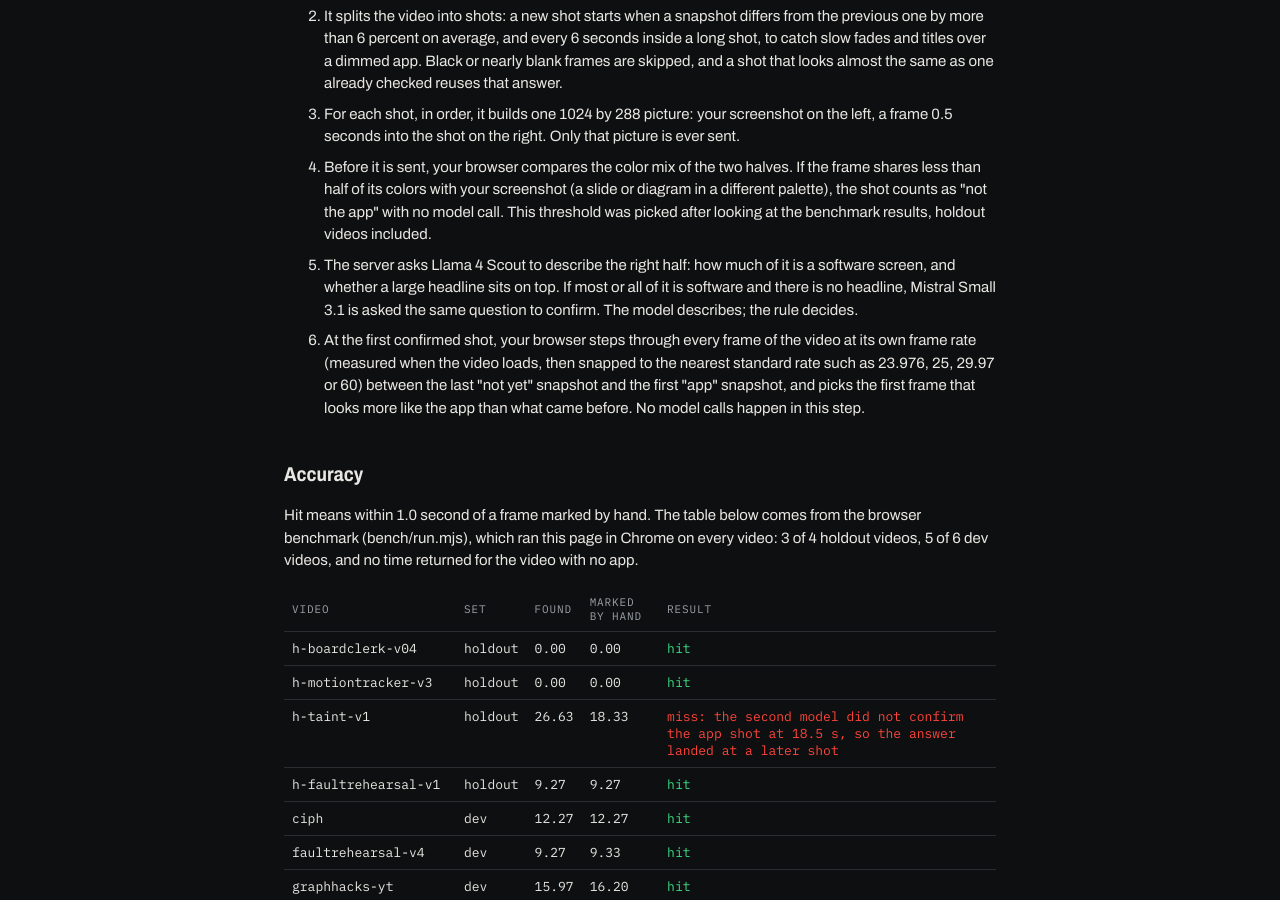
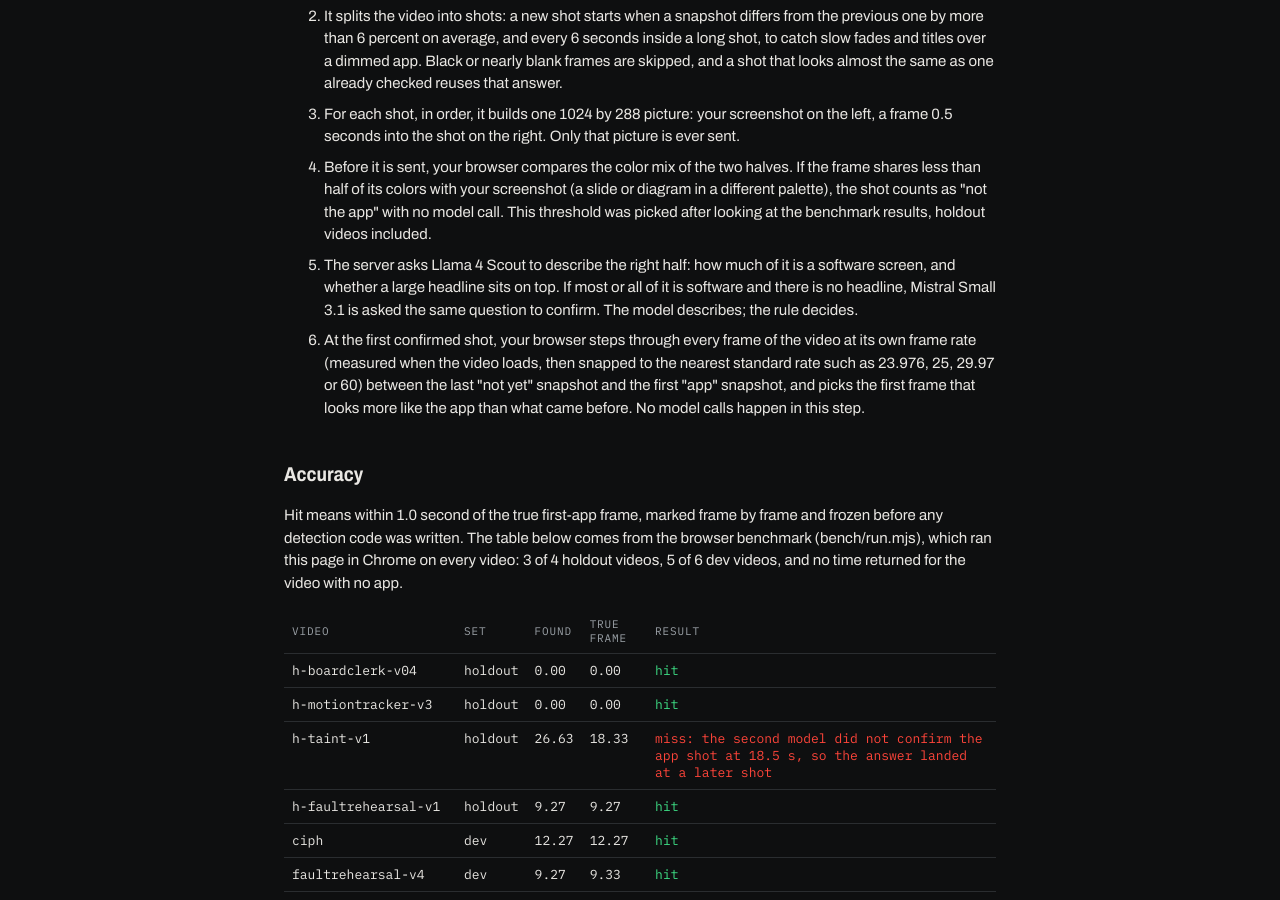
Before and after one commit to by42ppcrps-dev/first-ten-seconds, a website: page public/how.html in a window 1280 px wide. Shown: the part 190-1090 px from the top of the page. Drawn offline with Linux system fonts and the light colour scheme.

Commit message:
Say the true frames were marked frame by frame and frozen before any code; note untested editor import under the export buttons

```diff
--- a/public/css/fts.css
+++ b/public/css/fts.css
@@ -62,6 +62,7 @@ button.shot:hover { border-color: var(--on-screen); }
 .marker-label { position: absolute; top: 0; left: 6px; font: 500 11px var(--mono); color: var(--bg); background: var(--on-screen); padding: 2px 6px; white-space: nowrap; }
 .exports { padding: 16px 24px; display: flex; gap: 8px; flex-wrap: wrap; align-items: center; border-top: 1px solid var(--rule); }
 .exports[hidden] { display: none; }
+.exports .untested { flex-basis: 100%; margin: 4px 0 0; }
 .example-note { padding: 8px 24px; font: 12px var(--mono); color: var(--dim); border-bottom: 1px solid var(--rule); }
 .offscreen { position: fixed; left: -10000px; top: 0; width: 160px; height: 90px; }
 table { border-collapse: collapse; width: 100%; font: 13px var(--mono); font-variant-numeric: tabular-nums; }
--- a/public/how.html
+++ b/public/how.html
@@ -13,8 +13,8 @@
 <li>At the first confirmed shot, your browser steps through every frame of the video at its own frame rate (measured when the video loads, then snapped to the nearest standard rate such as 23.976, 25, 29.97 or 60) between the last "not yet" snapshot and the first "app" snapshot, and picks the first frame that looks more like the app than what came before. No model calls happen in this step.</li>
 </ol>
 <h2>Accuracy</h2>
-<p id="bench-note">Hit means within 1.0 second of a frame marked by hand. The table below comes from the browser benchmark (bench/run.mjs), which ran this page in Chrome on every video: 3 of 4 holdout videos, 5 of 6 dev videos, and no time returned for the video with no app.</p>
-<div id="bench-table"><table><thead><tr><th>Video</th><th>Set</th><th>Found</th><th>Marked by hand</th><th>Result</th></tr></thead><tbody>
+<p id="bench-note">Hit means within 1.0 second of the true first-app frame, marked frame by frame and frozen before any detection code was written. The table below comes from the browser benchmark (bench/run.mjs), which ran this page in Chrome on every video: 3 of 4 holdout videos, 5 of 6 dev videos, and no time returned for the video with no app.</p>
+<div id="bench-table"><table><thead><tr><th>Video</th><th>Set</th><th>Found</th><th>True frame</th><th>Result</th></tr></thead><tbody>
 <tr><td>h-<wbr>boardclerk-<wbr>v04<span class="set-tag">holdout</span></td><td>holdout</td><td>0.00</td><td>0.00</td><td class="hit">hit</td></tr>
 <tr><td>h-<wbr>motiontracker-<wbr>v3<span class="set-tag">holdout</span></td><td>holdout</td><td>0.00</td><td>0.00</td><td class="hit">hit</td></tr>
 <tr><td>h-<wbr>taint-<wbr>v1<span class="set-tag">holdout</span></td><td>holdout</td><td>26.63</td><td>18.33</td><td class="miss">miss: the second model did not confirm the app shot at 18.5 s, so the answer landed at a later shot</td></tr>
@@ -46,7 +46,7 @@ fetch("/data/bench.json").then(r => r.ok ? r.json() : null).then(d => {
   if (!d || !Array.isArray(d.rows)) return;
   const cell = (tag, text, cls) => { const c = document.createElement(tag); c.textContent = text; if (cls) c.className = cls; return c; };
   const table = document.createElement("table"), head = document.createElement("tr"), body = document.createElement("tbody");
-  ["Video", "Set", "Found", "Marked by hand", "Result"].forEach(h => head.appendChild(cell("th", h)));
+  ["Video", "Set", "Found", "True frame", "Result"].forEach(h => head.appendChild(cell("th", h)));
   table.appendChild(document.createElement("thead")).appendChild(head);
   for (const x of d.rows) {
     const tr = document.createElement("tr");
@@ -65,7 +65,7 @@ fetch("/data/bench.json").then(r => r.ok ? r.json() : null).then(d => {
   box.replaceChildren(table, cell("p", "Browser run " + d.date + ", commit " + d.commit + ".", "label"));
   const of = s => { const rs = d.rows.filter(x => x.set === s); return rs.filter(x => x.hit).length + " of " + rs.length; };
   const noApp = d.rows.filter(x => x.set === "rcv");
-  document.getElementById("bench-note").textContent = "Hit means within 1.0 second of a frame marked by hand. The table below comes from the browser benchmark (bench/run.mjs), which ran this page in Chrome on every video: " + of("holdout") + " holdout videos, " + of("dev") + " dev videos" + (noApp.length ? ", and " + (noApp.every(x => x.hit) ? "no time returned for the video with no app" : "a false positive on the video with no app") : "") + ".";
+  document.getElementById("bench-note").textContent = "Hit means within 1.0 second of the true first-app frame, marked frame by frame and frozen before any detection code was written. The table below comes from the browser benchmark (bench/run.mjs), which ran this page in Chrome on every video: " + of("holdout") + " holdout videos, " + of("dev") + " dev videos" + (noApp.length ? ", and " + (noApp.every(x => x.hit) ? "no time returned for the video with no app" : "a false positive on the video with no app") : "") + ".";
 });
 </script>
 </main>
```
Also changed, not shown: public/index.html (+1 -0 lines), README.md.
